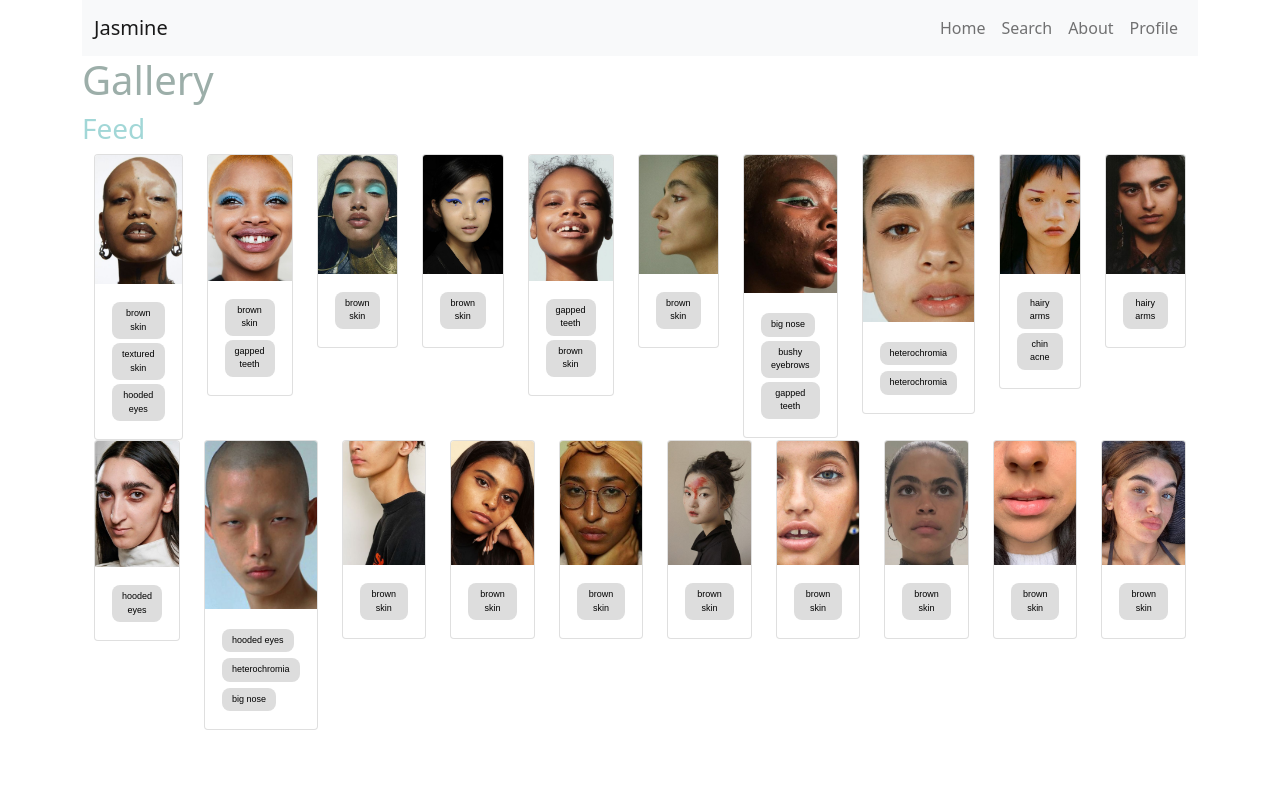
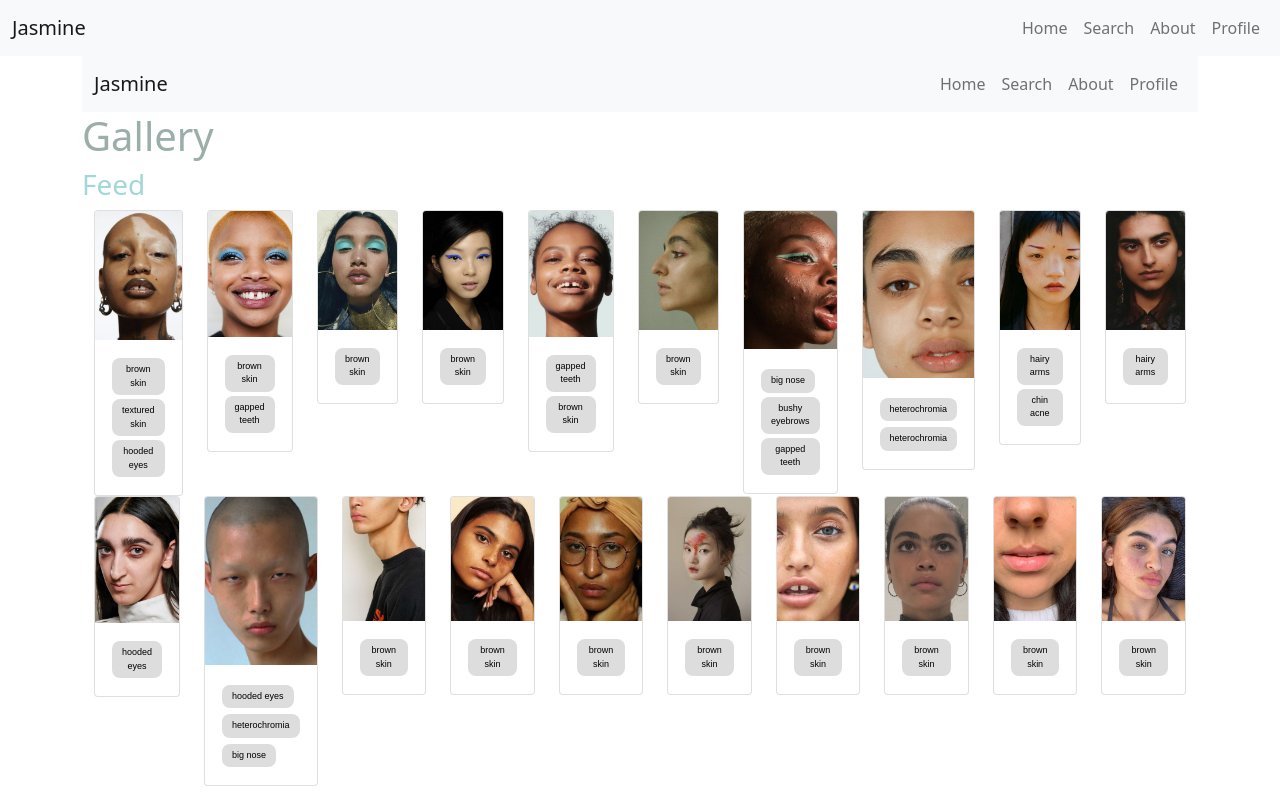
Before and after one commit to kshruti99/Flowers, a React (Create React App) app in the folder our-flowers-app/: page / in a window 1280 px wide. Built offline with nearby package versions, Linux system fonts and the light colour scheme.

Commit message:
put navbar on every page

```diff
--- a/our-flowers-app/package.json
+++ b/our-flowers-app/package.json
@@ -7,6 +7,7 @@
     "@testing-library/react": "^12.1.5",
     "@testing-library/user-event": "^13.5.0",
     "bootstrap": "^5.1.3",
+    "firebase": "^9.8.1",
     "react": "^18.0.0",
     "react-bootstrap": "^2.3.0",
     "react-dom": "^18.0.0",
--- a/our-flowers-app/src/App.js
+++ b/our-flowers-app/src/App.js
@@ -3,6 +3,7 @@ import Gallery from './Gallery';
 import Search from './Search.js';
 import About from './About';
 import UserProfile from './UserProfile';
+import Header from './Header';
 import { Link } from "react-router-dom";
 import {
   Navbar,
@@ -17,26 +18,10 @@ import _ from 'lodash';
 import "bootstrap/dist/css/bootstrap.css";
 import './index.css'; //import css file!
 
-export default function Header() {
+export default function App() {
   return (
     <div className="container">
-          <Navbar color="light" light expand="md">
-                <NavbarBrand href="/">Jasmine</NavbarBrand>
-                    <Nav className="mr-auto" navbar>
-                        <NavItem>
-                            <NavLink href="/gallery">Home</NavLink>
-                        </NavItem>
-                        <NavItem>
-                            <NavLink href="/search">Search</NavLink>
-                        </NavItem>
-                        <NavItem>
-                            <NavLink href="/about">About</NavLink>
-                        </NavItem>
-                        <NavItem>
-                            <NavLink href="/userprofile">Profile</NavLink>
-                        </NavItem>
-                    </Nav>
-            </Navbar>
+      <Header/>
       <Gallery/>
     </div>
   );
--- a/our-flowers-app/src/Header.js
+++ b/our-flowers-app/src/Header.js
@@ -2,7 +2,6 @@ import React from 'react';
 // import { LinkContainer } from 'react-router-bootstrap';
 
 import Container from 'react-bootstrap/Container';
-import Nav from 'react-bootstrap/Nav';
 import Gallery from './Gallery';
 import Search from './Search';
 import About from './About';
@@ -10,24 +9,36 @@ import UserProfile from './UserProfile';
 
 //   import React, { Component } from 'react';
   import ReactDOM, { render } from 'react-dom';
-  import App from './App';
-  import { Router, Route, Link } from "react-router-dom";
   import _ from 'lodash';
+  import {
+    Navbar,
+    NavItem,
+    NavbarToggler,
+    Collapse,
+    NavLink,
+    Nav,
+    NavbarBrand
+  } from 'reactstrap';
   import './index.css'; //import css file!
 
 export default function Header() {
   return (
-    <Router>
-        <div className="container">
-                <Link to="/">Home</Link>
-                {' - '}
-                <Link to="/search">Search</Link>
-                {' - '}
-                <Link to="/about">About</Link>
-            <Route exact path="/" component={Gallery} />
-            <Route path="/search" component={Search} />
-            <Route path="/about" component={About} />
-        </div>
-    </Router>
+    <Navbar color="light" light expand="md">
+                <NavbarBrand href="/">Jasmine</NavbarBrand>
+                    <Nav className="mr-auto" navbar>
+                        <NavItem>
+                            <NavLink href="/gallery">Home</NavLink>
+                        </NavItem>
+                        <NavItem>
+                            <NavLink href="/search">Search</NavLink>
+                        </NavItem>
+                        <NavItem>
+                            <NavLink href="https://k4vya.github.io/jasmine-landing/">About</NavLink>
+                        </NavItem>
+                        <NavItem>
+                            <NavLink href="/userprofile">Profile</NavLink>
+                        </NavItem>
+                    </Nav>
+            </Navbar>
   );
 }
--- a/our-flowers-app/src/UserProfile.js
+++ b/our-flowers-app/src/UserProfile.js
@@ -40,6 +40,7 @@ export default function UserProfile() {
     };
 
     const takePhoto = () => {
+        //edit href here to download to img folder? then upload to firebase here too
         let photo = photoRef.current;
         let strip = stripRef.current;
 
@@ -76,7 +77,7 @@ export default function UserProfile() {
                         {/* onClick={videoRef} */}
                         Upload a Picture
                     </Button>
-                    <video ref={videoRef} />
+                    <video onCanPlay={() => paintToCanvas()} ref={videoRef} />
                     <canvas ref={photoRef} />
                     <div>
                         <div ref={stripRef} />
--- a/our-flowers-app/src/index.js
+++ b/our-flowers-app/src/index.js
@@ -6,6 +6,7 @@ import reportWebVitals from './reportWebVitals';
 import Gallery from './Gallery';
 import Search from './Search.js';
 import About from './About';
+import Header from './Header';
 import { BrowserRouter, Routes, Route } from "react-router-dom";
 import UserProfile from './UserProfile';
 
@@ -13,6 +14,7 @@ import UserProfile from './UserProfile';
 
 ReactDOM.render(
     <React.StrictMode>
+        <Header/>
         <BrowserRouter>
             <Routes>
                 <Route path="/" element={<App />} />
```
Also changed, not shown: our-flowers-app/src/NavBar.js (deleted, +0 -35 lines), 1 other file (tests, documents, lock files or other folders).
